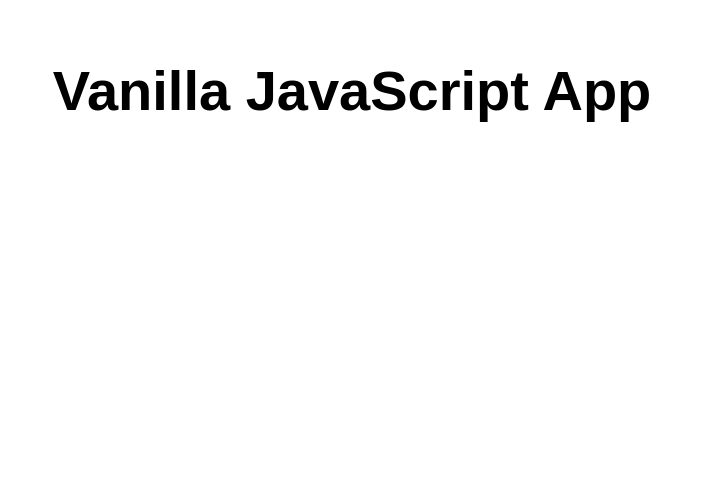
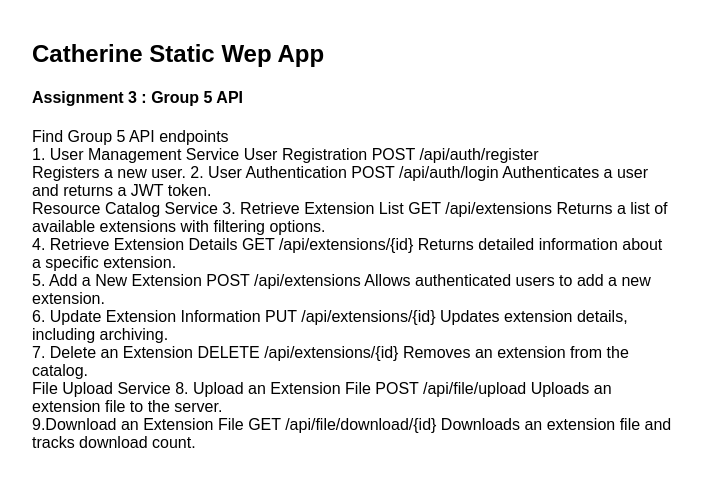
Before and after one commit to Catherin2/Static-App, a website: page src/index.html in a window 1280 px wide. Shown: the whole page, without its empty margins (288-990 px from the left). Drawn offline with Linux system fonts and the light colour scheme.

Commit message:
index page commit

```diff
--- a/src/index.html
+++ b/src/index.html
@@ -5,12 +5,48 @@
   <meta charset="UTF-8">
   <meta name="viewport" content="width=device-width, initial-scale=1.0">
   <link rel="stylesheet" href="styles.css">
-  <title>Vanilla JavaScript App</title>
+  <title>Static Web App</title>
 </head>
 
 <body>
   <main>
-    <h1>Vanilla JavaScript App</h1>
+    <h2>Catherine Static Wep App</h2>
+    <h4>Assignment 3 : Group 5 API</h4>
+    <p>
+
+      Find Group 5 API endpoints<br>
+      1. User Management Service
+      User Registration
+      POST /api/auth/register<br>
+      Registers a new user.
+      2. User Authentication
+      POST /api/auth/login
+      Authenticates a user and returns a JWT token.<br>
+      Resource Catalog Service
+      3. Retrieve Extension List
+      GET /api/extensions
+      Returns a list of available extensions with filtering options.<br>
+      4. Retrieve Extension Details
+      GET /api/extensions/{id}
+      Returns detailed information about a specific extension.<br>
+      5. Add a New Extension
+      POST /api/extensions
+      Allows authenticated users to add a new extension.<br>
+      6. Update Extension Information
+      PUT /api/extensions/{id}
+      Updates extension details, including archiving.<br>
+      7. Delete an Extension
+      DELETE /api/extensions/{id}
+      Removes an extension from the catalog.<br>
+      File Upload Service
+      8. Upload an Extension File
+      POST /api/file/upload
+      Uploads an extension file to the server.<br>
+      9.Download an Extension File
+      GET /api/file/download/{id}
+      Downloads an extension file and tracks download count.
+
+    </p>
   </main>
 </body>
 
```
